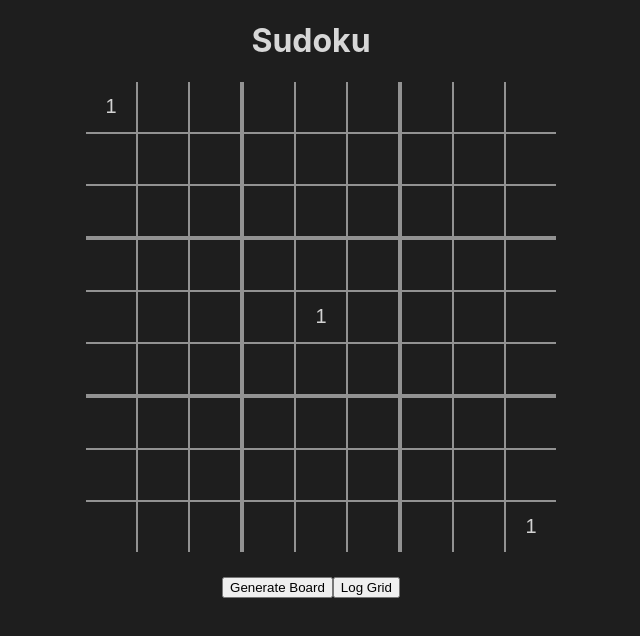
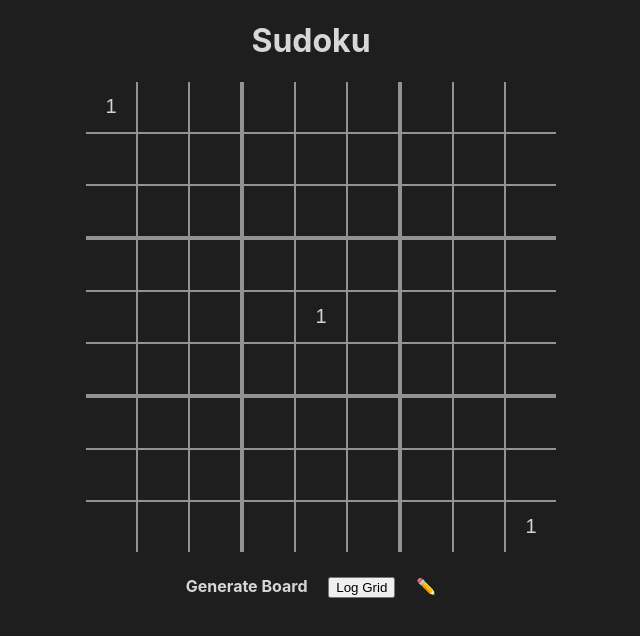
Before and after one commit to LagunaElectric/sudoku, a React (Create React App) app: page / in a window 1280 px wide. Shown: the top 636 px of the page, without its empty margins (329-969 px from the left). Built offline with nearby package versions, Linux system fonts and the light colour scheme.

Commit message:
Moved generate board button from Board to App and started the Chip implementation

```diff
--- a/src/App.tsx
+++ b/src/App.tsx
@@ -1,27 +1,23 @@
 import React from 'react';
-import logo from './logo.svg';
-import { Counter } from './features/counter/Counter';
 import { Board } from './features/sudoku/board/Board';
 import './App.css';
-import { useAppSelector } from './app/hooks';
-import { selectGrid } from './features/sudoku/board/boardSlice';
+import { useAppDispatch, useAppSelector } from './app/hooks';
+import { selectGrid, setGrid } from './features/sudoku/board/boardSlice';
+import { generateBoard } from './features/sudoku/Sudoku';
+import { Chip } from './features/sudoku/chip/Chip';
 
 
 
 function App() {
+  const dispatch = useAppDispatch()
   const grid = useAppSelector(selectGrid)
   return (
     <div className="App">
       <h1>Sudoku</h1>
       <Board />
+      <Chip content="Generate Board" onClick={ () => dispatch(setGrid(generateBoard())) } />
       <button style={ { marginTop: '25px' } } onClick={ () => console.log(grid) }>Log Grid</button>
-      <header className="App-header" style={ { display: 'none' } }>
-        <img src={ logo } className="App-logo" alt="logo" />
-        <Counter />
-        <p>
-          Edit <code>src/App.tsx</code> and save to reload.
-        </p>
-      </header>
+      <Chip content="✏️" onClick={ () => console.log('clicked it!') } />
     </div>
   );
 }
--- a/src/features/sudoku/board/Board.tsx
+++ b/src/features/sudoku/board/Board.tsx
@@ -1,13 +1,11 @@
-import { useAppDispatch, useAppSelector } from '../../../app/hooks'
+import { useAppSelector } from '../../../app/hooks'
 import { Cell } from '../cell/Cell'
-import { generateBoard } from '../Sudoku'
 import styles from './Board.module.css'
-import { selectGrid, setGrid } from './boardSlice'
+import { selectGrid } from './boardSlice'
 
 export function Board() {
   const board = []
   const grid = useAppSelector(selectGrid)
-  const dispatch = useAppDispatch()
 
 
 
@@ -21,7 +19,6 @@ export function Board() {
   return (
     <>
       <div className={ styles.board }>{ board }</div>
-      <button onClick={ () => dispatch(setGrid(generateBoard())) }>Generate Board</button>
     </>
   )
 }
--- /dev/null
+++ b/src/features/sudoku/chip/Chip.module.css
@@ -0,0 +1,20 @@
+.chip {
+  display: inline-block;
+  margin: 0.5rem;
+  border-radius: 1rem;
+  font-weight: 700;
+  text-align: center;
+  cursor: pointer;
+  caret-color: transparent;
+}
+
+.chip-wrapper {
+  display: flex;
+  flex-wrap: wrap;
+  justify-content: center;
+  margin: 0 .5rem
+}
+
+.chip-text {
+  margin: 0.3rem;
+}
--- /dev/null
+++ b/src/features/sudoku/chip/Chip.tsx
@@ -0,0 +1,25 @@
+import styles from './Chip.module.css'
+
+interface ChipProps {
+  content: string,
+  onClick?: () => void
+  active?: boolean
+}
+
+export function Chip(props: ChipProps) {
+  const inlineStyle = {
+    backgroundColor: props.active ? '#00000055' : 'transparent',
+    "&:hover": {
+      backgroundColor: '#0ff5'
+    }
+  }
+  return (
+    <>
+      <div className={ styles.chip } style={ inlineStyle } onClick={ props.onClick }>
+        <div className={ styles['chip-wrapper'] }>
+          <div className={ styles['chip-text'] }>{ props.content }</div>
+        </div>
+      </div>
+    </>
+  );
+}
```
